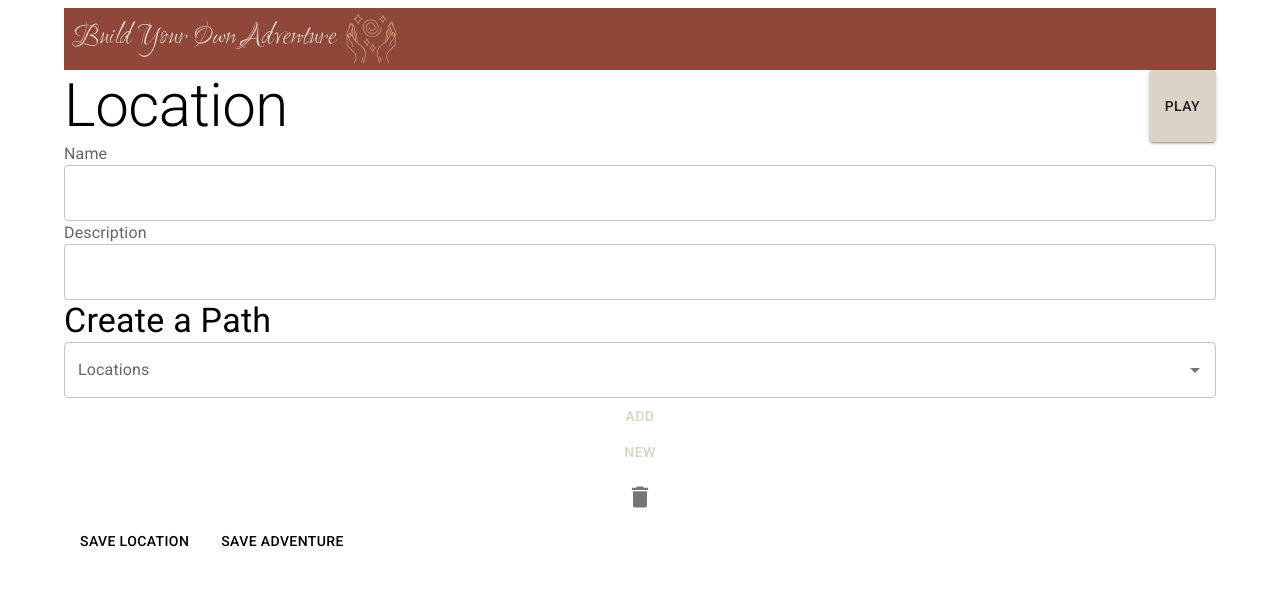
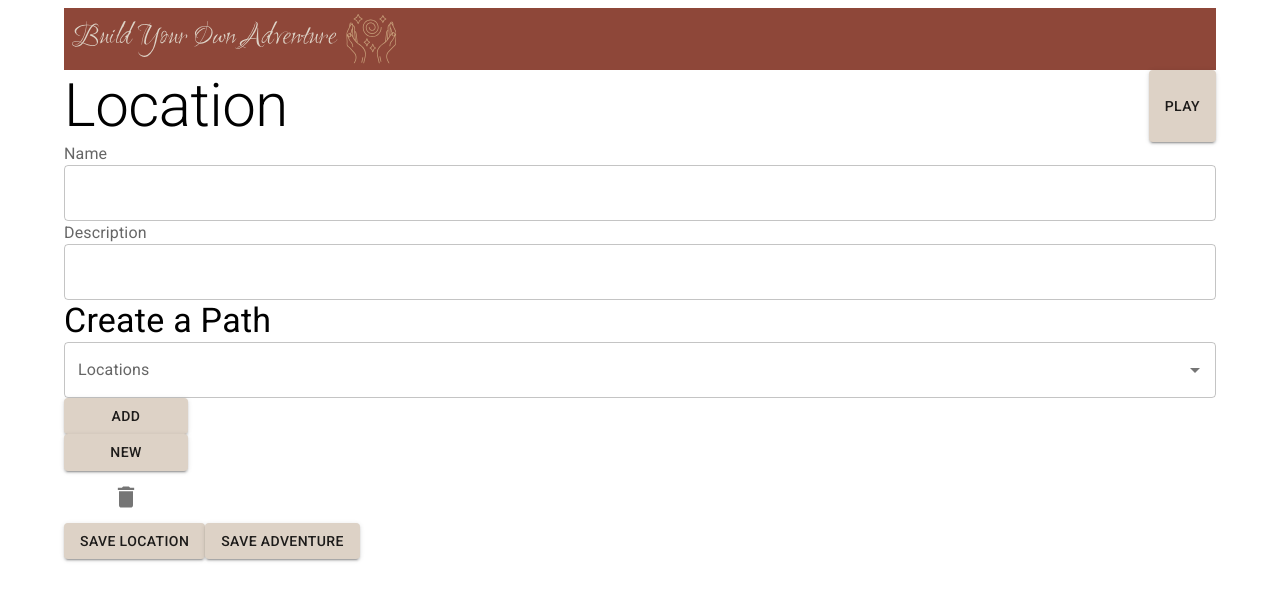
Before and after one commit to guy-jerome/Build-Your-Own-Adventure, a React (Vite) app: page /builder in a window 1280 px wide. Both pictures are taken after a click on the button "START CREATING". Shown: the top 600 px of the page. Built offline with nearby package versions, Linux system fonts and the light colour scheme.

Commit message:
Added the delete locations option

```diff
--- a/src/components/AdventureBuilder/LocationBuilder.jsx
+++ b/src/components/AdventureBuilder/LocationBuilder.jsx
@@ -56,6 +56,11 @@ export default function LocationCreate({currentAdventure, updateAdventure, handl
 
   function handleDelete(path){
     setPaths((prevPaths) => prevPaths.filter((i) => i !== path));
+  }
+
+  function handleDeleteLocation(){
+    setLocations(locations.filter((location)=>(location!==currentLocation)))
+    handleNew()
   }
 
   async function saveLocation(){
@@ -126,9 +131,9 @@ export default function LocationCreate({currentAdventure, updateAdventure, handl
             onChange={(event, newValue) => setSelectedLocation(newValue)}
             renderInput={(params) => <TextField {...params} label="Locations" />}
           />
-          <Button onClick={handleAddPath}>Add</Button>
-          <Button onClick={handleNew}>New</Button>
-          <IconButton aria-label="delete" size="large" onClick={()=>{}}>
+          <Button variant='contained' onClick={handleAddPath} sx={{width:124}}>Add</Button>
+          <Button variant='contained' onClick={handleNew} sx={{width:124}}>New</Button>
+          <IconButton aria-label="delete" size="large" sx={{width:124}} onClick={handleDeleteLocation}>
           <DeleteIcon fontSize="xl" />
           </IconButton>
         </Box>
@@ -136,8 +141,8 @@ export default function LocationCreate({currentAdventure, updateAdventure, handl
           {paths.map((path, index) => (
             <Path key={index} path={path} handleDelete={handleDelete} paths={paths}/>
           ))}
-        <Button variant='outline' onClick={saveLocation}>Save Location</Button>
-        <Button variant='outline' onClick={saveAdventure}>Save Adventure</Button>
+        <Button variant='contained' onClick={saveLocation}>Save Location</Button>
+        <Button variant='contained' onClick={saveAdventure}>Save Adventure</Button>
         <Locations locations={locations} handleSetLocation={handleSetLocation}/>
       </>
   );
```
